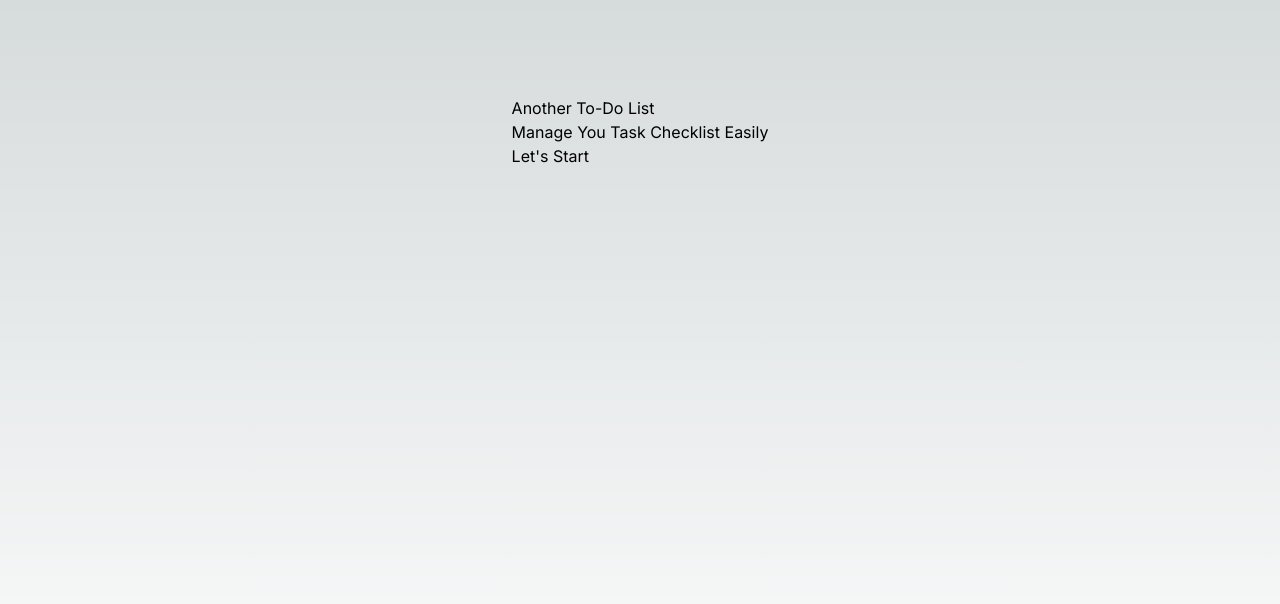
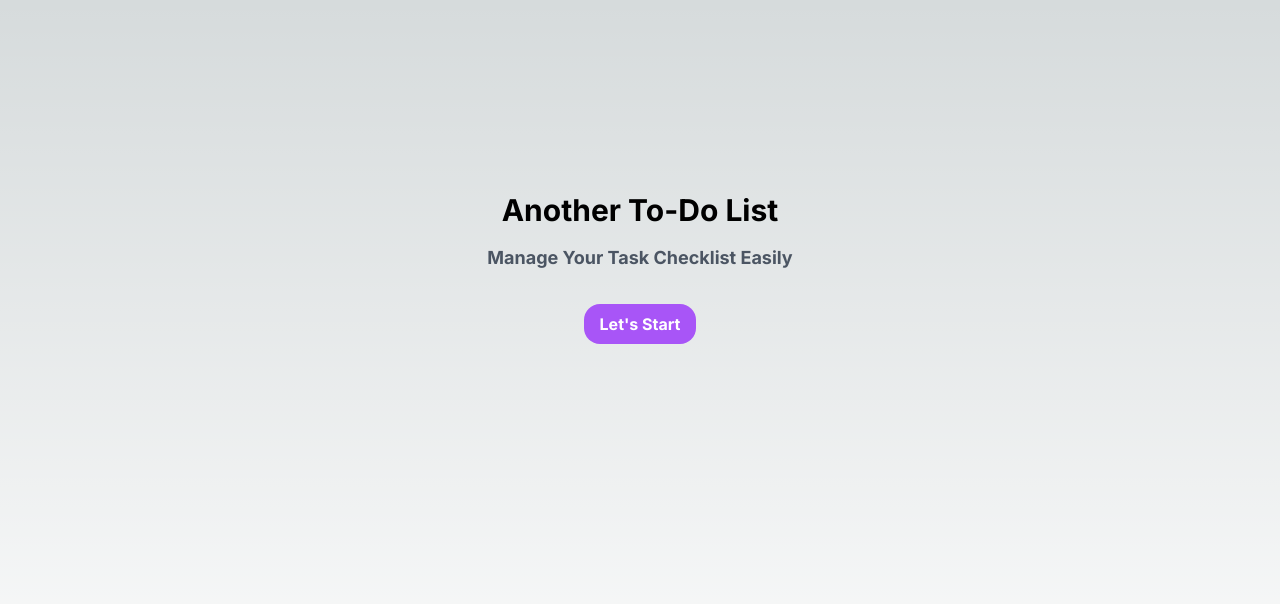
Before and after one commit to cuihonglei/cprg306-project, a Next.js app: page / in a window 1280 px wide. Shown: the top 604 px of the page. Built offline with nearby package versions, Linux system fonts and the light colour scheme; no server answers.

Commit message:
Finished the home page style, and added the head component.

```diff
--- /dev/null
+++ b/app/components/head.js
@@ -0,0 +1,57 @@
+// Import the useUserAuth hook
+import { useState } from "react";
+import { useUserAuth } from "../_utils/auth-context";
+
+export default function Head() {
+
+  // Tasks count pending.
+  const [pendingCount, setPendingCount] = useState(0);
+
+  // Use the useUserAuth hook to get the user object and the login and logout functions
+  const { user, firebaseSignOut } = useUserAuth();
+
+  console.log(user);
+
+  // Sign out of Firebase
+  const handleSignOut = async () => {
+    try {
+      await firebaseSignOut();
+    } catch (error) {
+      // Handle sign-out error
+      console.error("Error signing out:", error);
+    }
+  };
+
+  return (
+    <div className="flex justify-between items-center w-full max-w-screen-lg mx-auto py-4">
+      {/* Left content (User greeting and photo) */}
+      <div className="flex items-center space-x-2">
+        {user.photoURL && (
+          <img
+            src={user.photoURL}
+            alt="User Profile"
+            className="w-12 h-12 rounded-full"
+          />
+        )}
+        <div>
+          <div>Hi {user.displayName} 👋</div>
+          {pendingCount > 0 ?
+            <div className="text-red-500">{pendingCount} tasks pending</div> :
+            <div className="text-purple-500">all tasks done</div>
+          }
+        </div>
+      </div>
+
+      {/* Centered content (Title) */}
+      <div className="text-center font-bold text-3xl">Another To-Do List</div>
+
+      {/* Right content (Sign-out button) */}
+      <button
+        className="text-purple-500 hover:text-purple-600 font-bold py-2 px-4 rounded-2xl border-purple-500 hover:border-purple-600"
+        onClick={handleSignOut}
+      >
+        Sign Out
+      </button>
+    </div>
+  )
+}
--- a/app/components/intro.js
+++ b/app/components/intro.js
@@ -1,11 +1,16 @@
-export default function Intro({onSignIn}) {
+export default function Intro({ onSignIn }) {
   return (
-    <div>
-      <p>Another To-Do List</p>
-      <p>Manage You Task Checklist Easily</p>
+    <div className="flex flex-col items-center justify-center mt-48 text-center">
+      <p className="text-3xl font-bold mb-4">Another To-Do List</p>
+      <p className="text-lg text-gray-600 font-bold mb-8">Manage Your Task Checklist Easily</p>
 
       {/* Button to trigger Google sign-in */}
-      <button onClick={onSignIn}>{"Let's Start"}</button>
+      <button
+        className="bg-purple-500 hover:bg-purple-600 text-white font-bold py-2 px-4 rounded-2xl"
+        onClick={onSignIn}
+      >
+        {"Let's Start"}
+      </button>
     </div>
-  )
+  );
 }
--- a/app/page.js
+++ b/app/page.js
@@ -10,6 +10,7 @@ import { getTodos, addTodo } from "./_services/todo-list-service";
 // Import the components
 import Intro from "./components/intro";
 import TodoList from "./components/todo-list";
+import Head from "./components/head";
 
 
 export default function Home() {
@@ -18,7 +19,7 @@ export default function Home() {
   const [todos, setTodos] = useState([]);
 
   // Use the useUserAuth hook to get the user object and the login and logout functions
-  const { user, googleSignIn, firebaseSignOut } = useUserAuth();
+  const { user, googleSignIn } = useUserAuth();
 
   // Sign in to Firebase with Google authentication
   const handleGoogleSignIn = async () => {
@@ -27,16 +28,6 @@ export default function Home() {
     } catch (error) {
       // Handle sign-in error
       console.error("Error signing in with Google:", error);
-    }
-  };
-
-  // Sign out of Firebase
-  const handleSignOut = async () => {
-    try {
-      await firebaseSignOut();
-    } catch (error) {
-      // Handle sign-out error
-      console.error("Error signing out:", error);
     }
   };
 
@@ -68,13 +59,11 @@ export default function Home() {
   }, [user]);
 
   return (
-    <main className="flex min-h-screen flex-col items-center p-24">
+    <main className="flex min-h-screen flex-col items-center">
       {user ? (
-        <div>
-          <p>Welcome, {user.displayName} ({user.email}).</p>
-
-          {/* Button to trigger sign-out */}
-          <button onClick={handleSignOut}>Sign out</button>
+        <div className="w-full">
+          {/* Head */}
+          <Head />
 
           {/* Todo list */}
           <TodoList todos={todos} />
```
